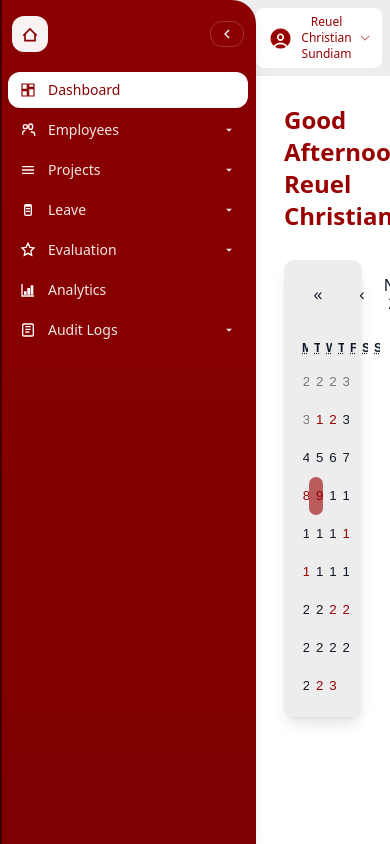
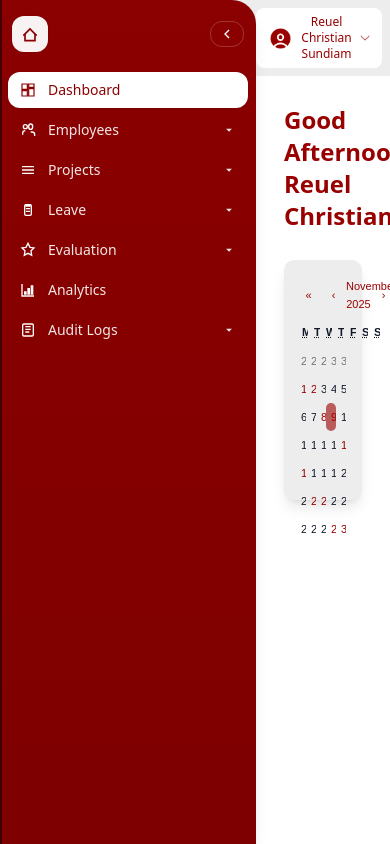
Before and after one commit to Lanshissh/arise-frontend, a React (Vite) app: page /dashboard in a window 390 px wide. Built offline with nearby package versions, Linux system fonts and the light colour scheme.

Commit message:
responsive design of calendar

```diff
--- a/src/assets/styles/calendar.css
+++ b/src/assets/styles/calendar.css
@@ -1,3 +1,9 @@
+.react-calendar{
+  border-radius: 10px;
+  background-color: #EDEDED !important;
+  border: none !important;
+}
+
 .react-calendar__tile--now {
   background: #9900009c !important;
   color: white;
@@ -25,14 +31,62 @@
   margin-bottom: 1em;
 }
 
-.react-calendar{
-  border-radius: 10px;
-  background-color: #EDEDED !important;
-  border: none !important;
-}
-
 .react-calendar__year-view .react-calendar__tile,
 .react-calendar__decade-view .react-calendar__tile,
 .react-calendar__century-view .react-calendar__tile {
     padding: 18.5px;
 }
+
+
+.react-calendar__navigation button {
+    color: #990100;
+}
+
+/* TABLET VIEWPORT */
+
+@media (max-width: 768px){
+
+    .react-calendar{
+        width: 250px;
+        height: 240px;
+    }
+
+    button, abbr{
+        font-size: 11px;
+    }
+
+    .react-calendar__navigation{
+        margin-bottom: 0;
+    }
+
+    .react-calendar__tile{
+        padding: 5px ;
+    }
+
+    .react-calendar__year-view__months__month, .react-calendar__decade-view__years__year {
+        padding: 10px !important;
+    }
+
+    .react-calendar__century-view__decades__decade{
+        padding: 5px !important;
+    }
+
+
+    .react-calendar__century-view .react-calendar__tile{
+        padding: 5px !important;
+    }
+
+    .react-calendar__navigation button {
+        min-width: 25px;
+        background: none;
+        color: #990100;
+        background-color: #99000035;
+        font-weight: 400;
+    }
+
+    .react-calendar__navigation button {
+        min-width: 25px;
+        background: none;
+    }
+
+}
--- a/src/pages/dashboard.jsx
+++ b/src/pages/dashboard.jsx
@@ -14,9 +14,9 @@ function Dashboard() {
             <div className="p-7 p-5">
                 <h1 className="text-2xl text-[#990100] font-bold">Good Afternoon, Reuel Christian!</h1>
 
-                <div className="pt-7">
+                <div className="pt-7  ">
 
-                    <Calendar className={`p-3 shadow-lg`}/>
+                    <Calendar className={`p-3 shadow-lg justify-center items-center`}/>
 
                 </div>
             </div>
```
